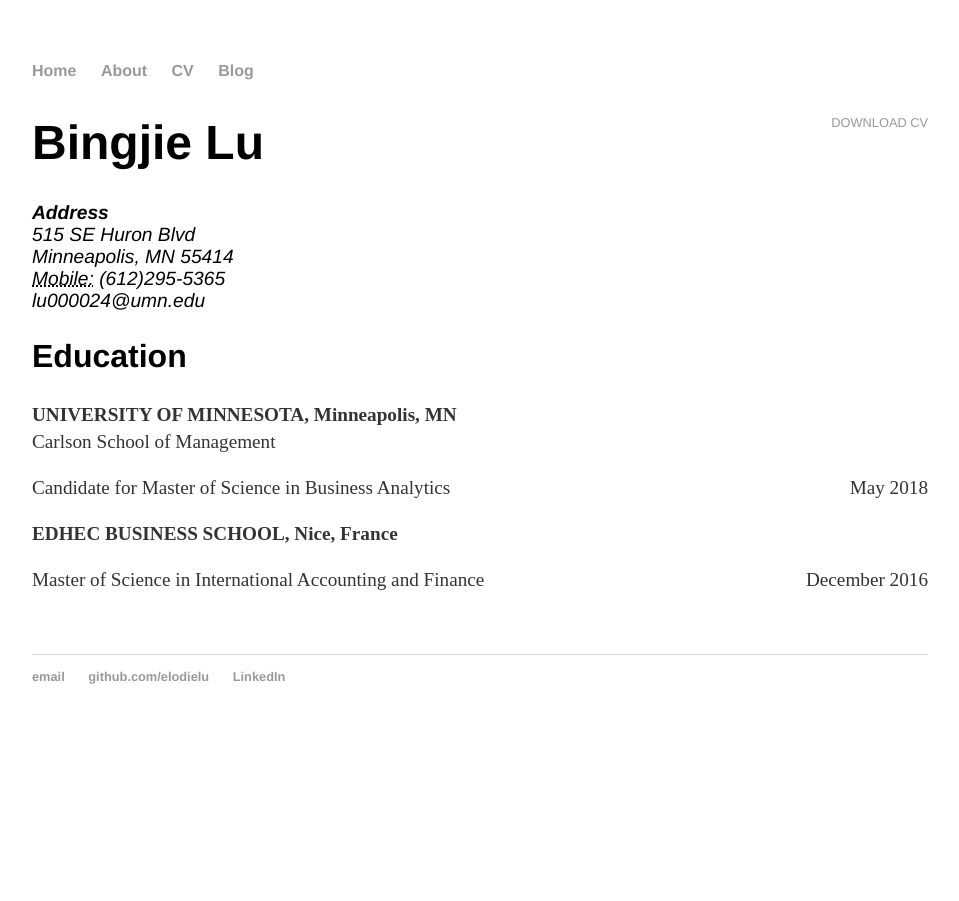
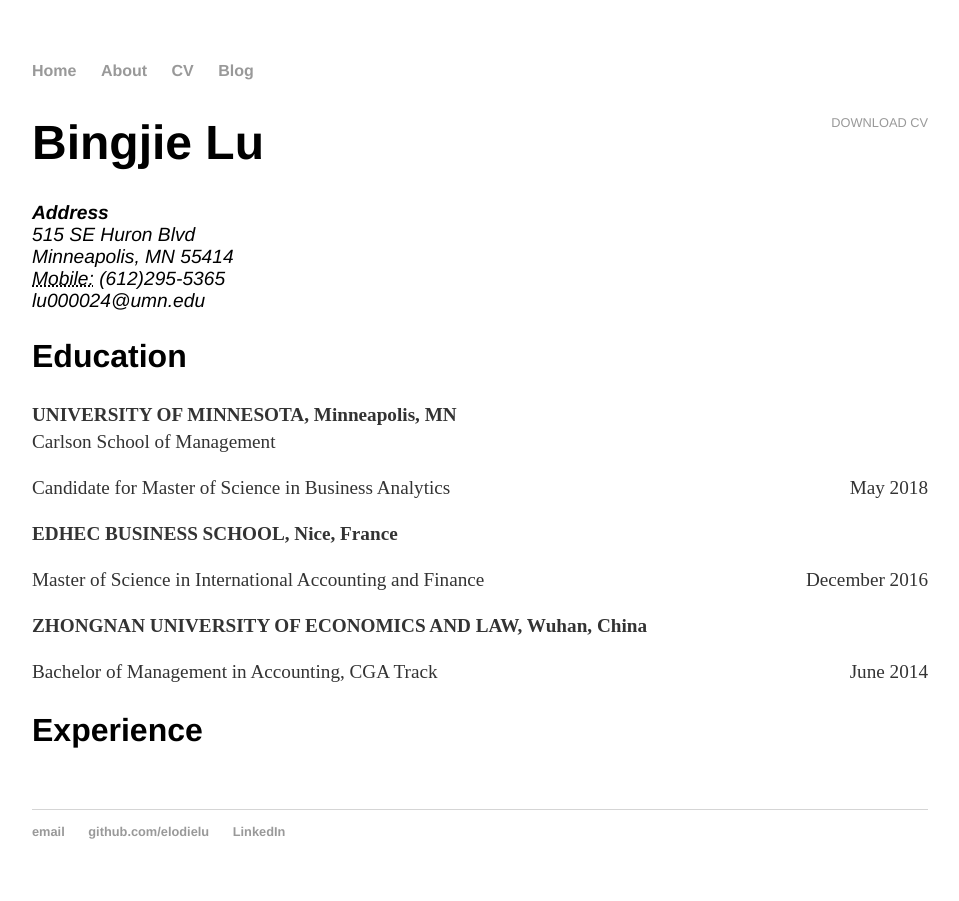
Before and after one commit to elodielu/elodielu.github.io, a Jekyll site: the page built from cv/index.html, in a window 1280 px wide. Shown: the whole page, without its empty margins (160-1119 px from the left). Built offline with Jekyll 4.4.1, drawn with Linux system fonts in a browser that asks for light colours.

Commit message:
Update index.html

```diff
--- a/cv/index.html
+++ b/cv/index.html
@@ -17,13 +17,19 @@
 					<h2>Education</h2>
 
 					<p><strong>UNIVERSITY OF MINNESOTA, Minneapolis, MN</strong> <br>
-					Carlson School of Management<br>
+					Carlson School of Management
 					<p style="text-align:left;">Candidate for Master of Science in Business Analytics
 						<span style="float:right;">May 2018</span></p>
 
-					<p><strong>EDHEC BUSINESS SCHOOL, Nice, France</strong> <br>
+					<p><strong>EDHEC BUSINESS SCHOOL, Nice, France</strong>
 					<p style="text-align:left;">Master of Science in International Accounting and Finance
 						<span style="float:right;">December 2016</span></p>
 
+					<p><strong>ZHONGNAN UNIVERSITY OF ECONOMICS AND LAW, Wuhan, China</strong>
+					<p style="text-align:left;">Bachelor of Management in Accounting, CGA Track
+						<span style="float:right;">June 2014</span></p>
+
+					<h2>Experience</h2>
+
 
 	</div>
```
